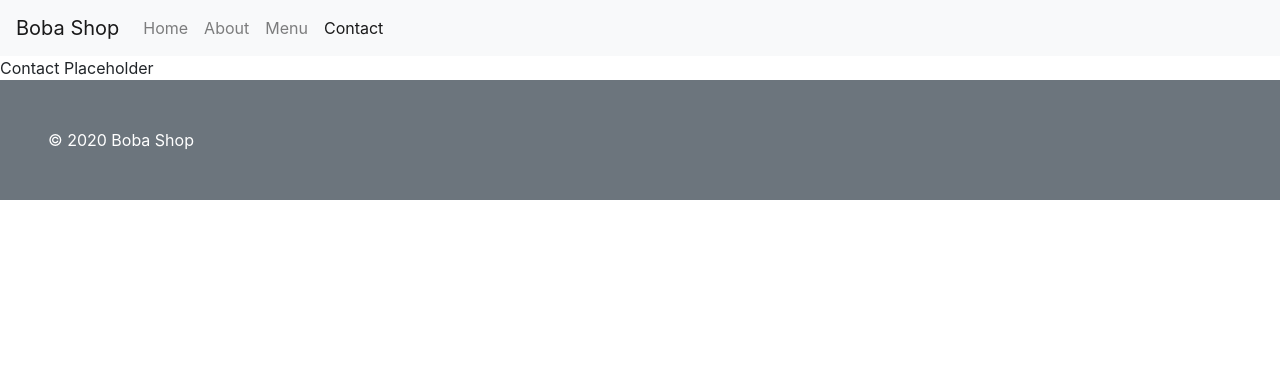
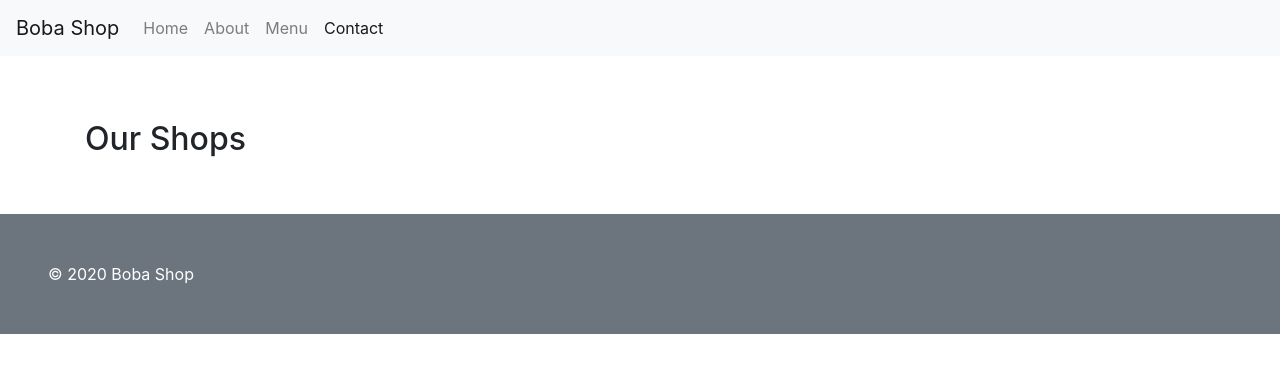
Before and after one commit to RogueNPC/sprint-boba-shop, a Flask app: page /contact in a window 1280 px wide. Shown: the top 373 px of the page. Run offline with Flask 2, Linux system fonts and the light colour scheme.

Commit message:
added contact skeleton

```diff
--- a/templates/contact.html
+++ b/templates/contact.html
@@ -12,6 +12,21 @@
 
 {% block content %}
 
-Contact Placeholder
+<section class="container pt-5">
+    <div class="row mt-3 mb-5">
+        <div class="col-lg-6">
+            <h2>Our Shops</h2>
+            <div class="col-lg-6">
+
+            </div>
+            <div class="col-lg-6">
+
+            </div>
+        </div>
+        <div class="col-lg-6">
+
+        </div>
+    </div>
+</section>
 
 {% endblock content %}
```
